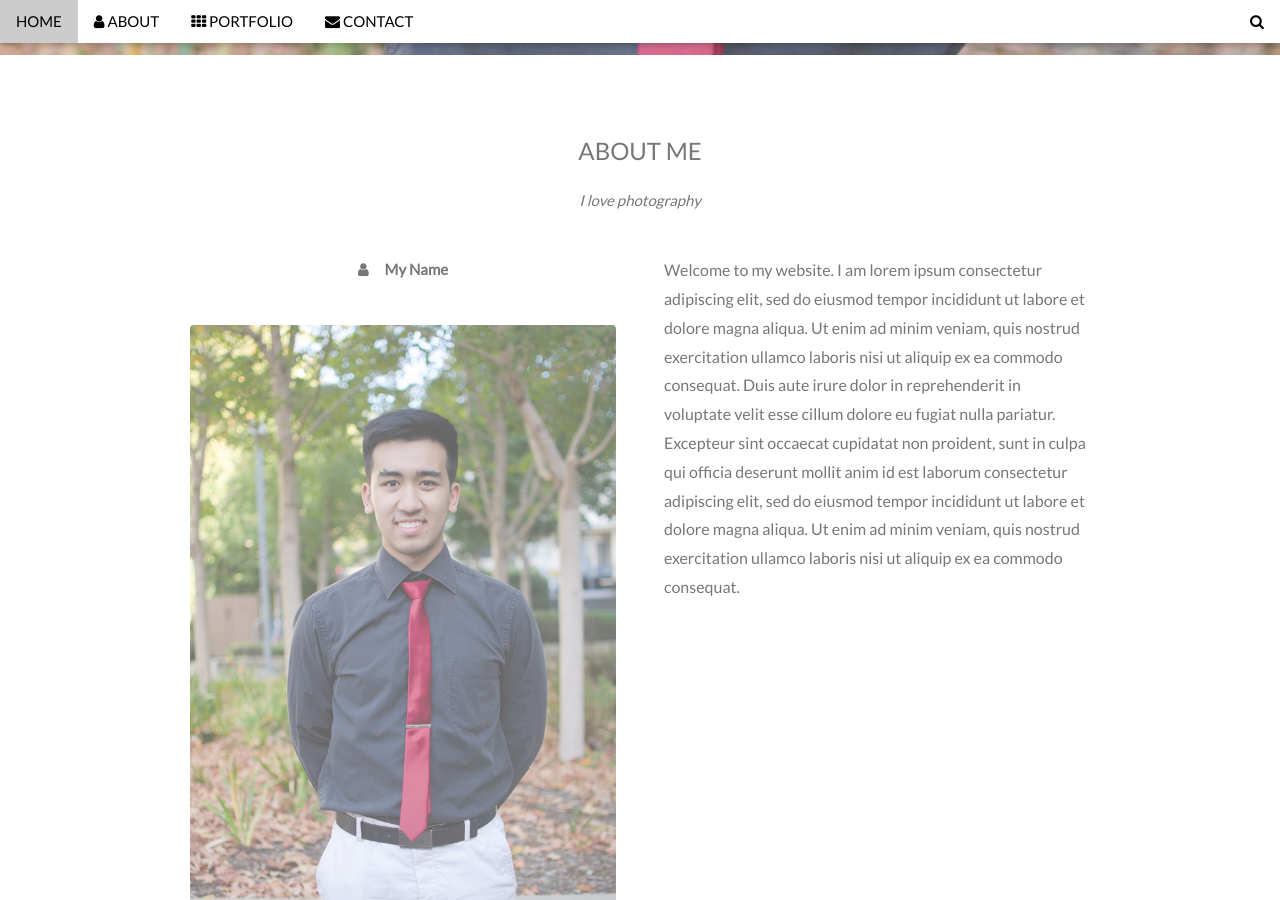
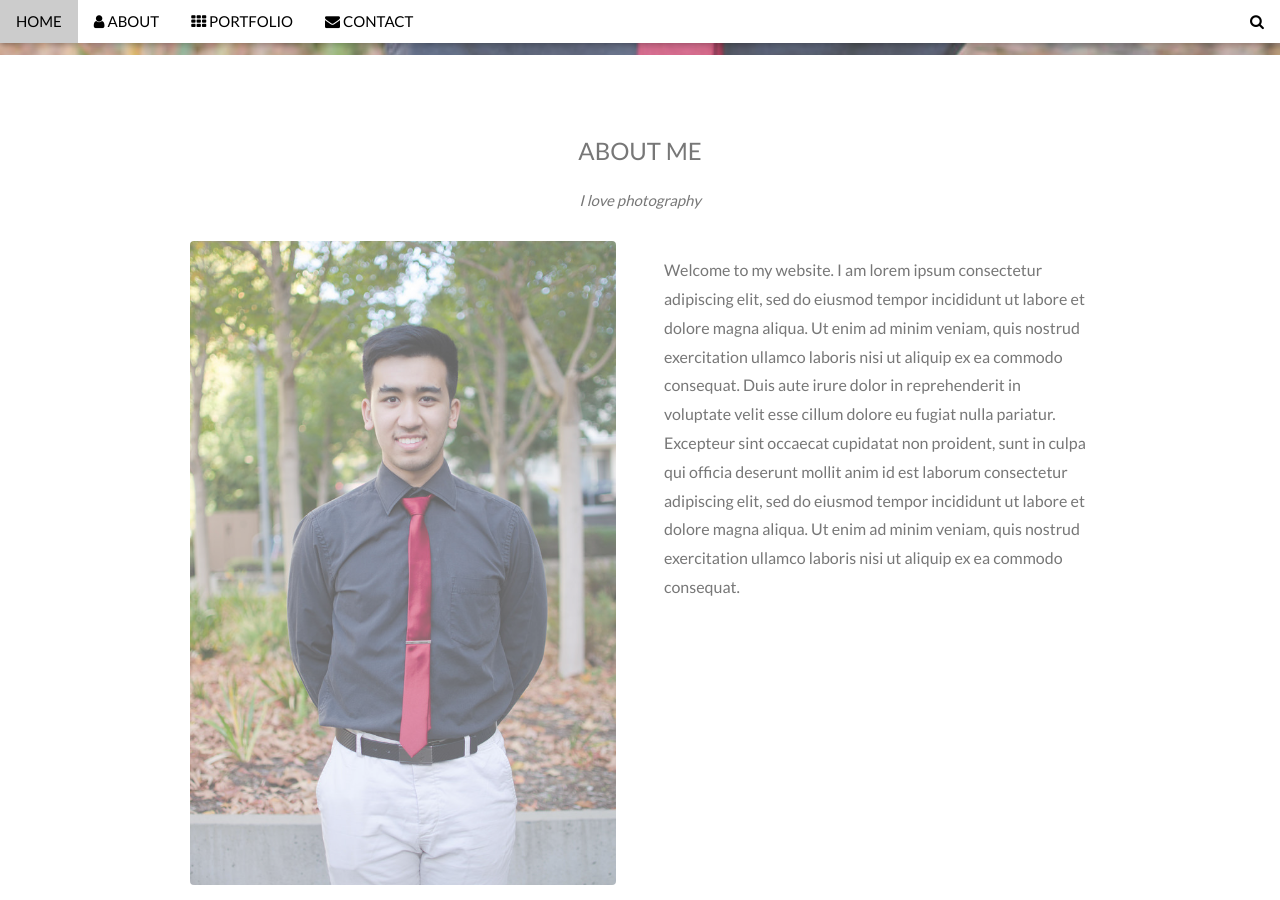
Before and after one commit to asetoodehnia/asetoodehnia.github.io, a Jekyll site: the page index.html, which Jekyll copies as it is, in a window 1280 px wide and 900 px high, scrolled down 845 px. Built offline with Jekyll 4.4.1, drawn with Linux system fonts in a browser that asks for light colours.

Commit message:
minor fix

```diff
--- a/index.html
+++ b/index.html
@@ -100,7 +100,7 @@ body, html {
     qui officia deserunt mollit anim id est laborum consectetur adipiscing elit, sed do eiusmod tempor incididunt ut labore et dolore magna aliqua. Ut enim ad minim veniam, quis nostrud exercitation ullamco laboris nisi ut aliquip ex ea commodo consequat.</p> -->
   <div class="w3-row">
     <div class="w3-col m6 w3-center w3-padding-large">
-      <p><b><i class="fa fa-user w3-margin-right"></i>My Name</b></p><br>
+<!--       <p><b><i class="fa fa-user w3-margin-right"></i>My Name</b></p><br> -->
       <img src="me.jpg" class="w3-round w3-image w3-opacity w3-hover-opacity-off" alt="Photo of Me" width="500" height="333">
     </div>
 
```
